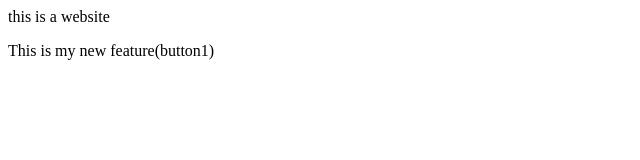
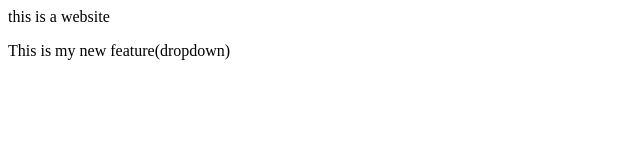
Before and after one commit to ritikagarg2/localrepo, a plain HTML site: page index.html in a window 1280 px wide. Shown: the full height of the page, 0-640 px from the left. Drawn offline with Linux system fonts and the light colour scheme.

Commit message:
add dropdown

```diff
--- a/index.html
+++ b/index.html
@@ -1,2 +1,2 @@
 <p>this is a website</p>
-<p>This is my new feature(button1)</p>
+<p>This is my new feature(dropdown)</p>
```
